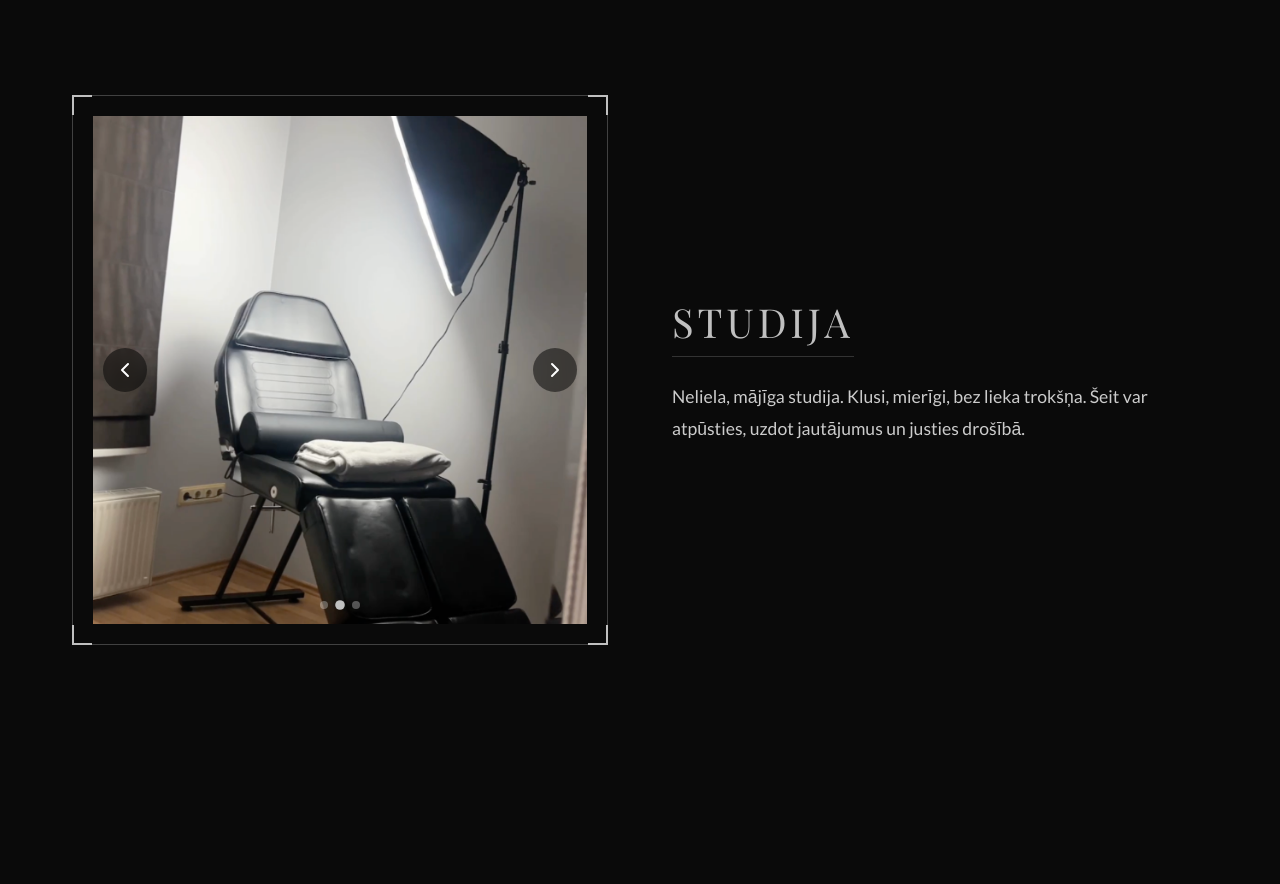
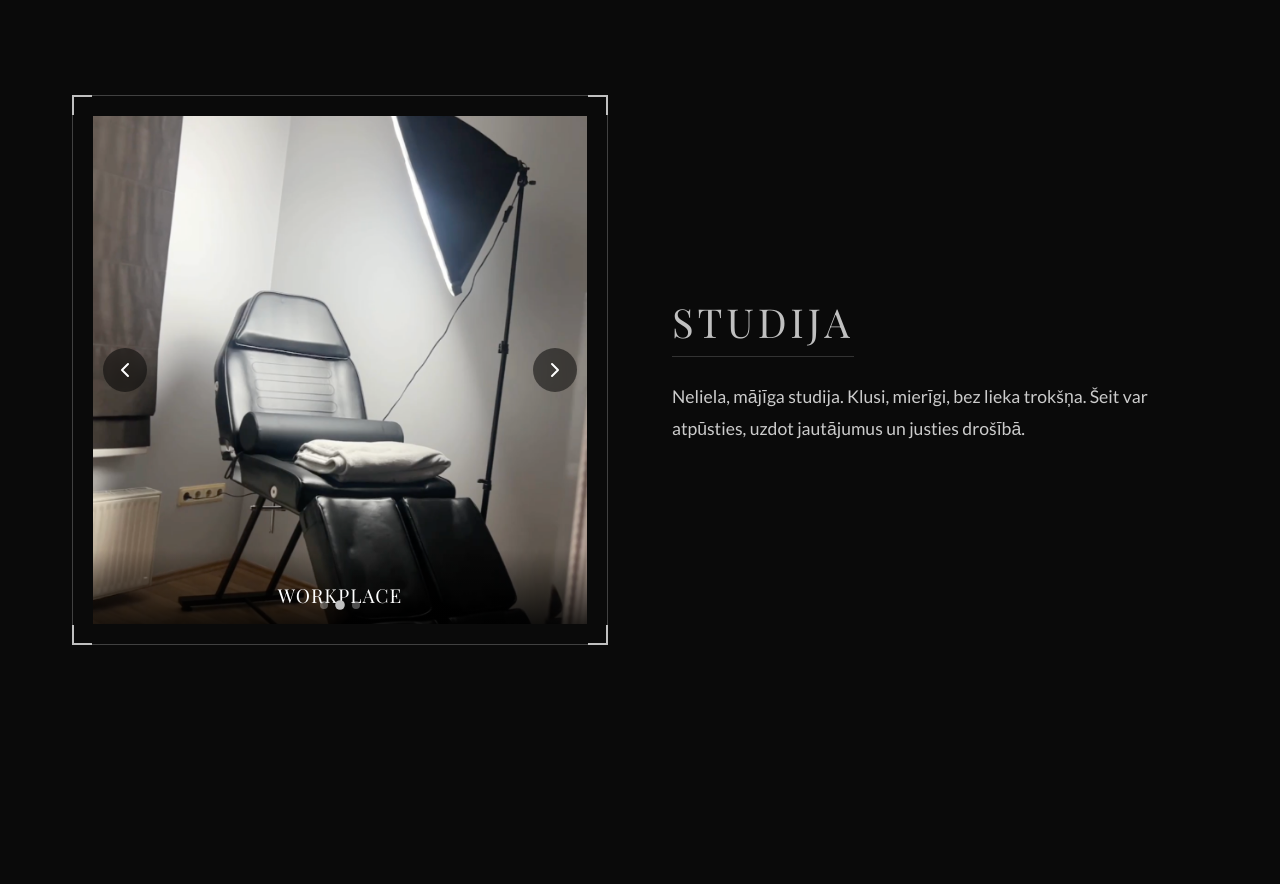
Before and after one commit to XsaTi4/tattoo_web, a Next.js app: page / in a window 1280 px wide. Shown: the part 1434-2318 px from the top of the page. Built offline with nearby package versions, Linux system fonts and the light colour scheme; a web font is replaced by a local one.

Commit message:
Update via Ink Admin

```diff
--- a/src/components/StudioGallery.module.css
+++ b/src/components/StudioGallery.module.css
@@ -24,6 +24,27 @@
     border-radius: var(--radius);
 }
 
+.overlay {
+    position: absolute;
+    bottom: 0;
+    left: 0;
+    width: 100%;
+    padding: 2rem 1rem 1rem;
+    background: linear-gradient(to top, rgba(0, 0, 0, 0.8), transparent);
+    z-index: 2;
+    pointer-events: none;
+    text-align: center;
+}
+
+.title {
+    color: #fff;
+    font-size: 1.2rem;
+    font-family: var(--font-serif);
+    letter-spacing: 1px;
+    text-transform: uppercase;
+}
+
+/* Nav Buttons */
 .navBtn {
     position: absolute;
     top: 50%;
--- a/src/components/StudioGallery.tsx
+++ b/src/components/StudioGallery.tsx
@@ -22,8 +22,8 @@ export default function StudioGallery({ images }: StudioGalleryProps) {
     // Auto-play
     useEffect(() => {
         const timer = setInterval(() => {
+            setDirection(1);
             setCurrentIndex((prev) => (prev + 1) % images.length);
-            setDirection(1);
         }, 5000);
         return () => clearInterval(timer);
     }, [images.length]);
@@ -41,22 +41,50 @@ export default function StudioGallery({ images }: StudioGalleryProps) {
 
     if (!images || images.length === 0) return null;
 
+    const variants = {
+        enter: (direction: number) => ({
+            x: direction > 0 ? 50 : -50,
+            opacity: 0,
+            scale: 0.95
+        }),
+        center: {
+            zIndex: 1,
+            x: 0,
+            opacity: 1,
+            scale: 1
+        },
+        exit: (direction: number) => ({
+            zIndex: 0,
+            x: direction < 0 ? 50 : -50,
+            opacity: 0,
+            scale: 0.95
+        })
+    };
+
     return (
         <div className={styles.galleryContainer}>
             <div className={styles.slider}>
-                <AnimatePresence initial={false} custom={direction}>
+                <AnimatePresence initial={false} custom={direction} mode="popLayout">
                     <motion.img
                         key={currentIndex}
                         src={images[currentIndex].src}
                         custom={direction}
-                        initial={{ opacity: 0, x: direction > 0 ? 100 : -100 }}
-                        animate={{ opacity: 1, x: 0 }}
-                        exit={{ opacity: 0, x: direction > 0 ? -100 : 100 }}
-                        transition={{ duration: 0.5 }}
+                        variants={variants}
+                        initial="enter"
+                        animate="center"
+                        exit="exit"
+                        transition={{
+                            x: { type: "spring", stiffness: 300, damping: 30 },
+                            opacity: { duration: 0.5 }
+                        }}
                         className={styles.image}
                         alt={images[currentIndex].title}
                     />
                 </AnimatePresence>
+
+                <div className={styles.overlay}>
+                    <p className={styles.title}>{images[currentIndex].title}</p>
+                </div>
 
                 <button className={`${styles.navBtn} ${styles.prev}`} onClick={prevSlide}>
                     <ChevronLeft />
--- a/src/data/gallery.json
+++ b/src/data/gallery.json
@@ -30,13 +30,13 @@
     "title": "Conceptual Realism"
   },
   {
+    "id": 8,
+    "src": "/images/tattoo-107.jpg",
+    "title": "Scripted Devotion"
+  },
+  {
     "id": 7,
     "src": "/images/tattoo-106.jpg",
     "title": "Emotional Portraiture"
-  },
-  {
-    "id": 8,
-    "src": "/images/tattoo-107.jpg",
-    "title": "Scripted Devotion"
   }
 ]
```
Also changed, not shown: admin_log.txt (added), 1 other file (tests, documents, lock files or other folders).
